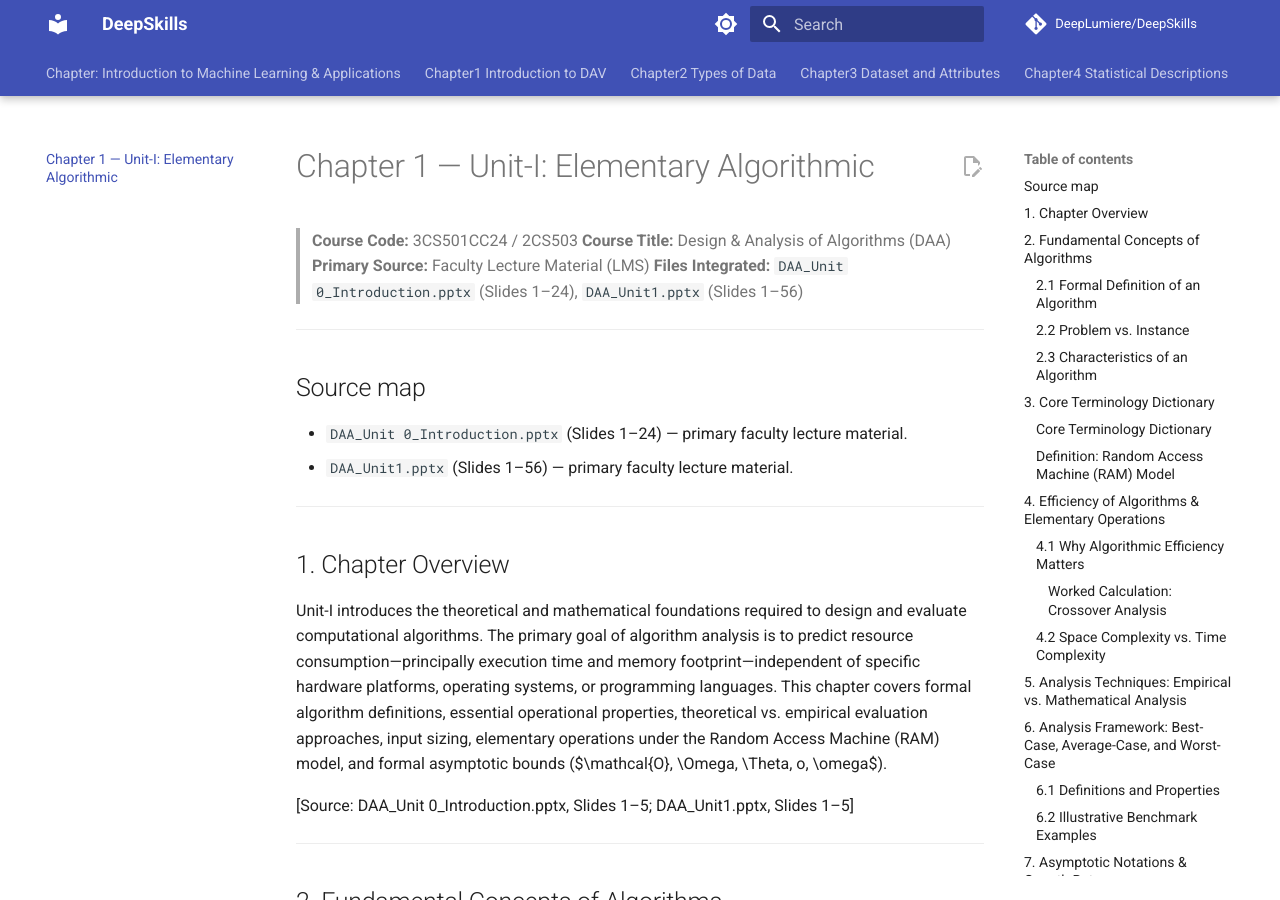
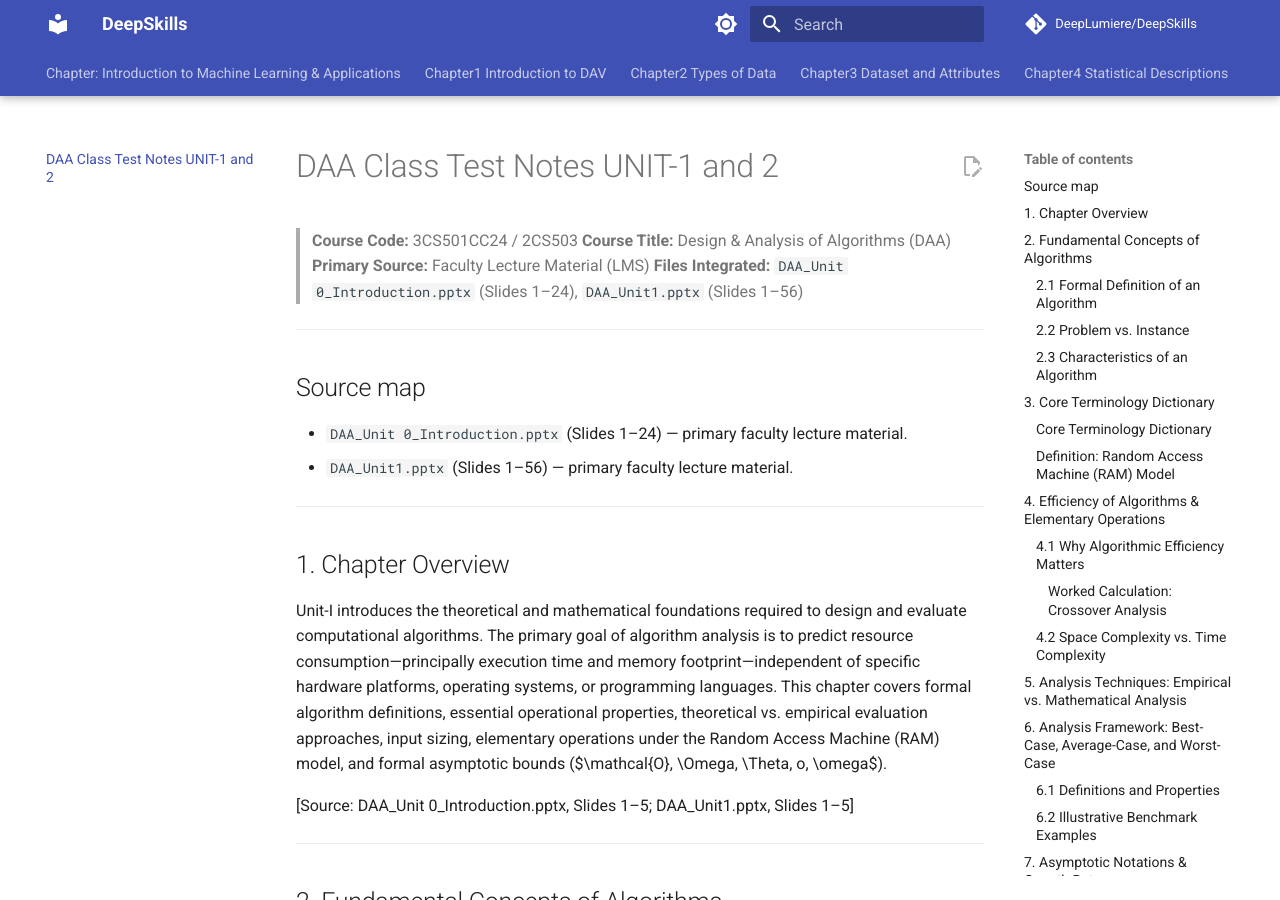
Before and after one commit to DeepLumiere/DeepSkills, an MkDocs documentation site: the page built from notes/DAA_Unit1_and_Unit2_Complete_Notes.md, in a window 1280 px wide and 900 px high. Built offline with MkDocs 1.6.1 and Material for MkDocs 9.7.7, drawn with Linux system fonts in a browser that asks for light colours; comment, search, counter and statistics services are not loaded.

Commit message:
Update title of DAA notes to reflect units

```diff
--- a/notes/DAA_Unit1_and_Unit2_Complete_Notes.md
+++ b/notes/DAA_Unit1_and_Unit2_Complete_Notes.md
@@ -1,4 +1,4 @@
-# Chapter 1 — Unit-I: Elementary Algorithmic
+# DAA Class Test Notes UNIT-1 and 2
 
 > **Course Code:** 3CS501CC24 / 2CS503
 > **Course Title:** Design & Analysis of Algorithms (DAA)
```
